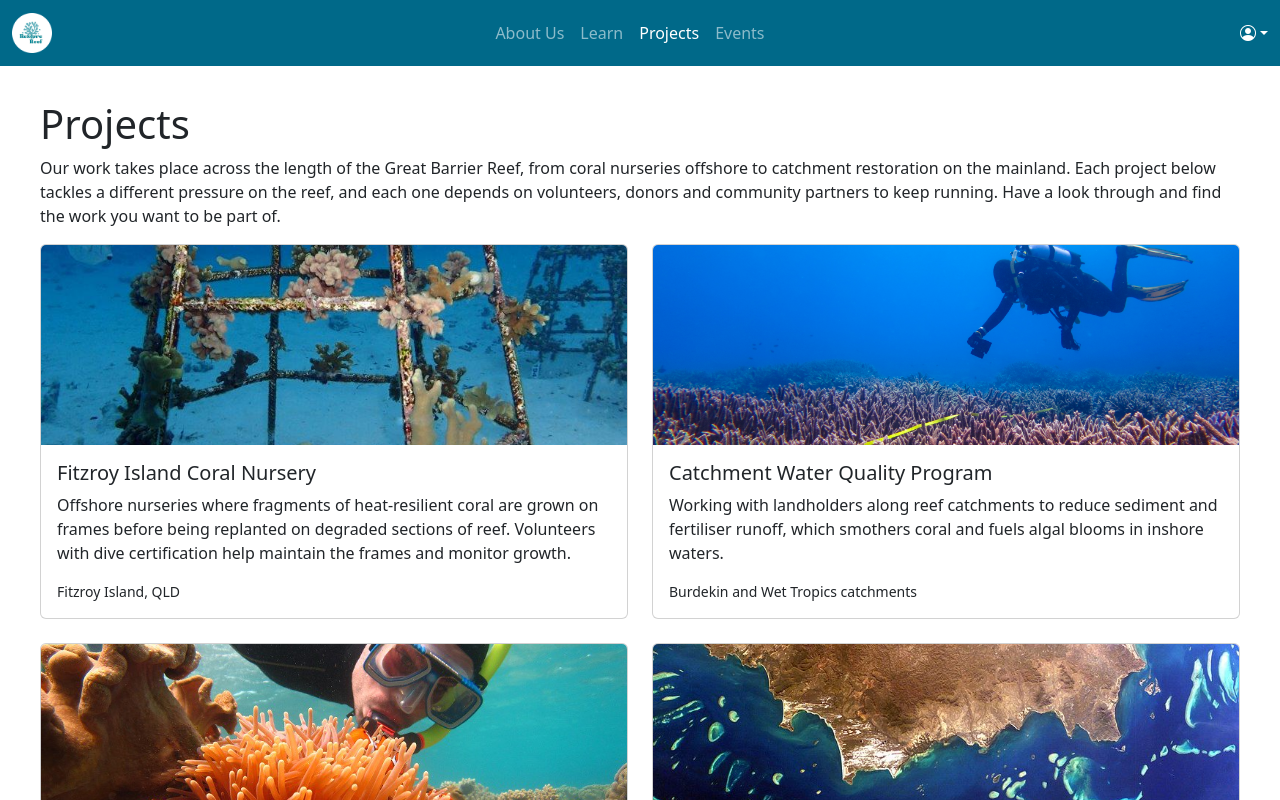
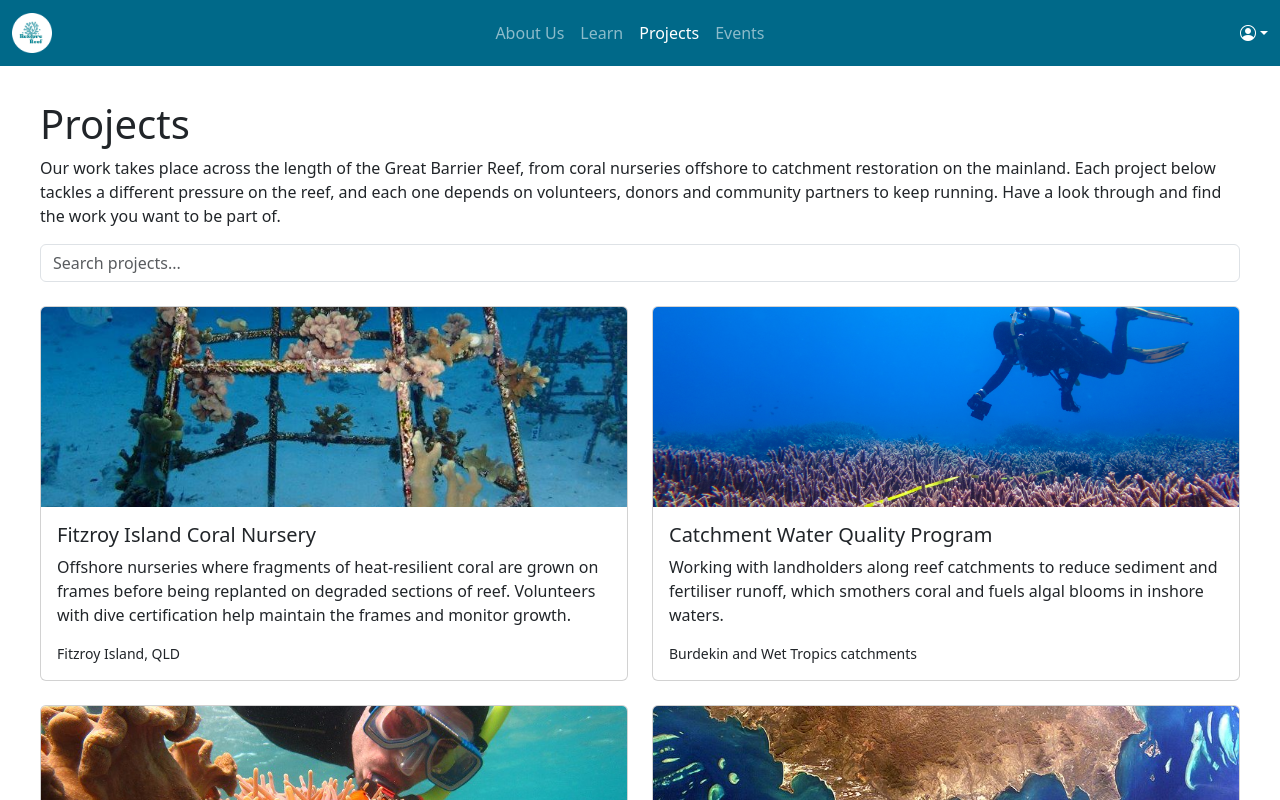
Before and after one commit to rcha0139/fit5032-assignment, a Vue app: page /projects in a window 1280 px wide. Shown: the top 800 px of the page. Built offline with nearby package versions, Linux system fonts and the light colour scheme; no server answers.

Commit message:
FEEDBACK: added search to projects page

```diff
--- a/src/views/ProjectsView.vue
+++ b/src/views/ProjectsView.vue
@@ -1,3 +1,16 @@
+<script setup>
+    import projects from '/src/data/projects.json'
+    import { ref, computed } from 'vue';
+
+    const search = ref('')
+
+    const filteredProjects = computed(() => {
+        return projects.filter((p) =>
+            p.name.toLowerCase().includes(search.value.toLowerCase())
+        );
+    })
+</script>
+
 <template>
     <div class="projects">
         <h1>Projects</h1>
@@ -7,8 +20,10 @@
             one depends on volunteers, donors and community partners to keep running.
             Have a look through and find the work you want to be part of.</p>
 
+        <input type="text" class="form-control mb-4" placeholder="Search projects..." v-model="search">
+
         <div class="row">
-            <div class="col-md-6 mb-4" v-for="project in projects" :key="project.id">
+            <div class="col-md-6 mb-4" v-for="project in filteredProjects" :key="project.id">
                 <div class="card h-100">
                     <img class="card-img-top" :src="project.image" :alt="project.alt">
                     <div class="card-body">
@@ -21,10 +36,6 @@
         </div>
     </div>
 </template>
-
-<script setup>
-    import projects from '/src/data/projects.json'
-</script>
 
 <style scoped>
     .projects {
```
